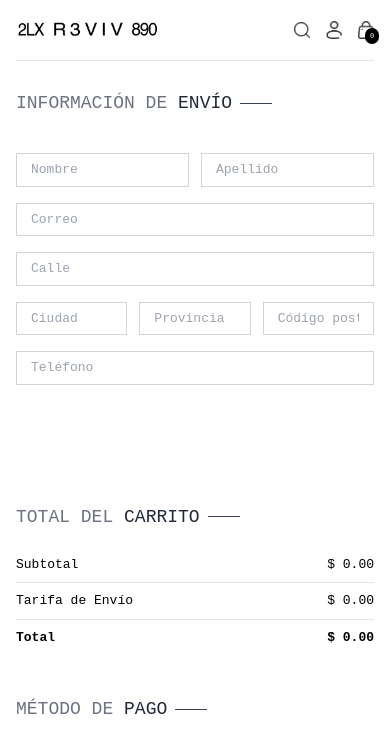
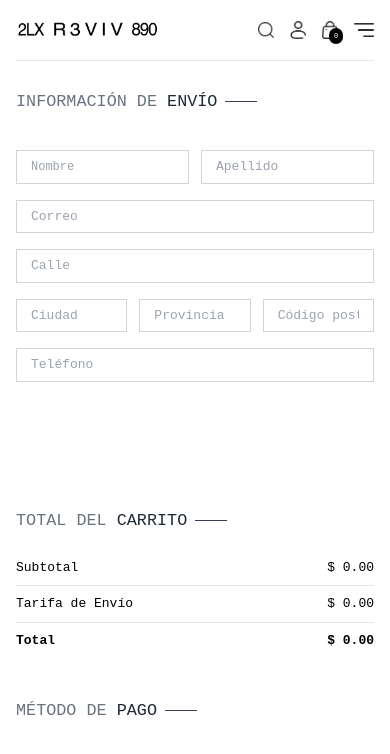
Before and after one commit to DiegoParadiso/ecommerce-app, a React (Vite) app in the folder frontend/: page /place-order in a window 390 px wide. Shown: the top 754 px of the page. Built offline with nearby package versions, Linux system fonts and the light colour scheme.

Commit message:
Se arregla menú del Navbar para móviles

```diff
--- a/frontend/src/components/Navbar.jsx
+++ b/frontend/src/components/Navbar.jsx
@@ -4,6 +4,8 @@ import { Link, NavLink, useNavigate } from 'react-router-dom';
 import { ShopContext } from '../context/ShopContext';
 
 const Navbar = () => {
+
+  const  [visible, setVisible] = useState(false);
   const navigate = useNavigate();
   const { setShowSearch, getCartCount } = useContext(ShopContext);
 
@@ -55,8 +57,24 @@ const Navbar = () => {
           <img src={assets.cart_icon} className='w-4 min-w-4' alt="Carrito" />
           <p className='absolute right-[-5px] bottom-[-5px] w-3.5 text-center leading-4 bg-black text-white aspect-square rounded-full text-[7px]'>{getCartCount()}</p>
         </Link>
+        <img onClick={()=>setVisible(true)} src={assets.menu_icon} className='w-5 cursor-pointer sm:hidden' alt="" />
+      </div>
+
+      {/* Mobile Menu */}
+      <div className={`absolute top-0 right-0 bottom-0 overflow-hidden bg-white transition-all ${visible ? 'w-full' : 'w-0'}`}>
+        <div className='flex flex-col text-gray-600'>
+          <div onClick={()=>setVisible(false)} className='flex items-center gap-4 p-3'>
+          <img src={assets.dropdown_icon} className='h-4 rotate-180' alt="" />
+          <p>Volver</p>
+          </div>
+          <NavLink onClick={()=>setVisible(false)} className='py-2 pl-6 border' to='/'>Inicio</NavLink>
+          <NavLink onClick={()=>setVisible(false)} className='py-2 pl-6 border' to='/Collection'>Colección</NavLink>
+          <NavLink onClick={()=>setVisible(false)} className='py-2 pl-6 border' to='/about'>Acerca</NavLink>
+          <NavLink onClick={()=>setVisible(false)} className='py-2 pl-6 border' to='/contact'>Contacto</NavLink>
+          <NavLink onClick={()=>setVisible(false)} className='py-2 pl-6 border' to='https://open.spotify.com/playlist/7BqhteOexXFHSztz36hz52'>Atelier</NavLink>
       </div>
     </div>
+  </div>
   );
 };
 
--- a/frontend/src/components/Title.jsx
+++ b/frontend/src/components/Title.jsx
@@ -3,7 +3,7 @@ import React from 'react'
 const Title = ({text1, text2}) => {
   return (
     <div className='inline-flex gap-2 font-thin items-center mb-3'>
-        <p className='text-gray-500 text-lg'>{text1} <span className='text-gray-800 '>{text2}</span></p>
+        <p className='text-gray-500 text-[1.05rem] sm:text-lg'>{text1} <span className='text-gray-800 '>{text2}</span></p>
         <p className='w-8 sm:w-7 h-[1px] sm:h-[1px] bg-gray-700'></p>
     </div>
   )
--- a/frontend/src/pages/PlaceOrder.jsx
+++ b/frontend/src/pages/PlaceOrder.jsx
@@ -7,11 +7,11 @@ const PlaceOrder = () => {
     <div className='flex flex-col sm:flex-row justify-between gap-4 pt-5 sm:pt-14 min-h-[80vh] border-t'>
       {/* -------Left side-------- */}
       <div className='flex flex-col gap-4 w-full sm:max-w-[480px]'>
-        <div className='font-titles my-2'>
+        <div className='my-2'>
           <Title text1={'INFORMACIÓN DE'} text2={'ENVÍO'} />
         </div>
         <div className='flex gap-3'>
-          <input className='border border-gray-300 py-1.5 px-3.5 w-full' type='text' placeholder='Nombre'></input>
+          <input className='border border-gray-300 py-1.5 px-3.5 w-full text-xs' type='text' placeholder='Nombre'></input>
           <input className='border border-gray-300 py-1.5 px-3.5 w-full' type='text' placeholder='Apellido'></input>
         </div>
         <input className='border border-gray-300 py-1.5 px-3.5 w-full' type='email' placeholder='Correo'></input>
```
